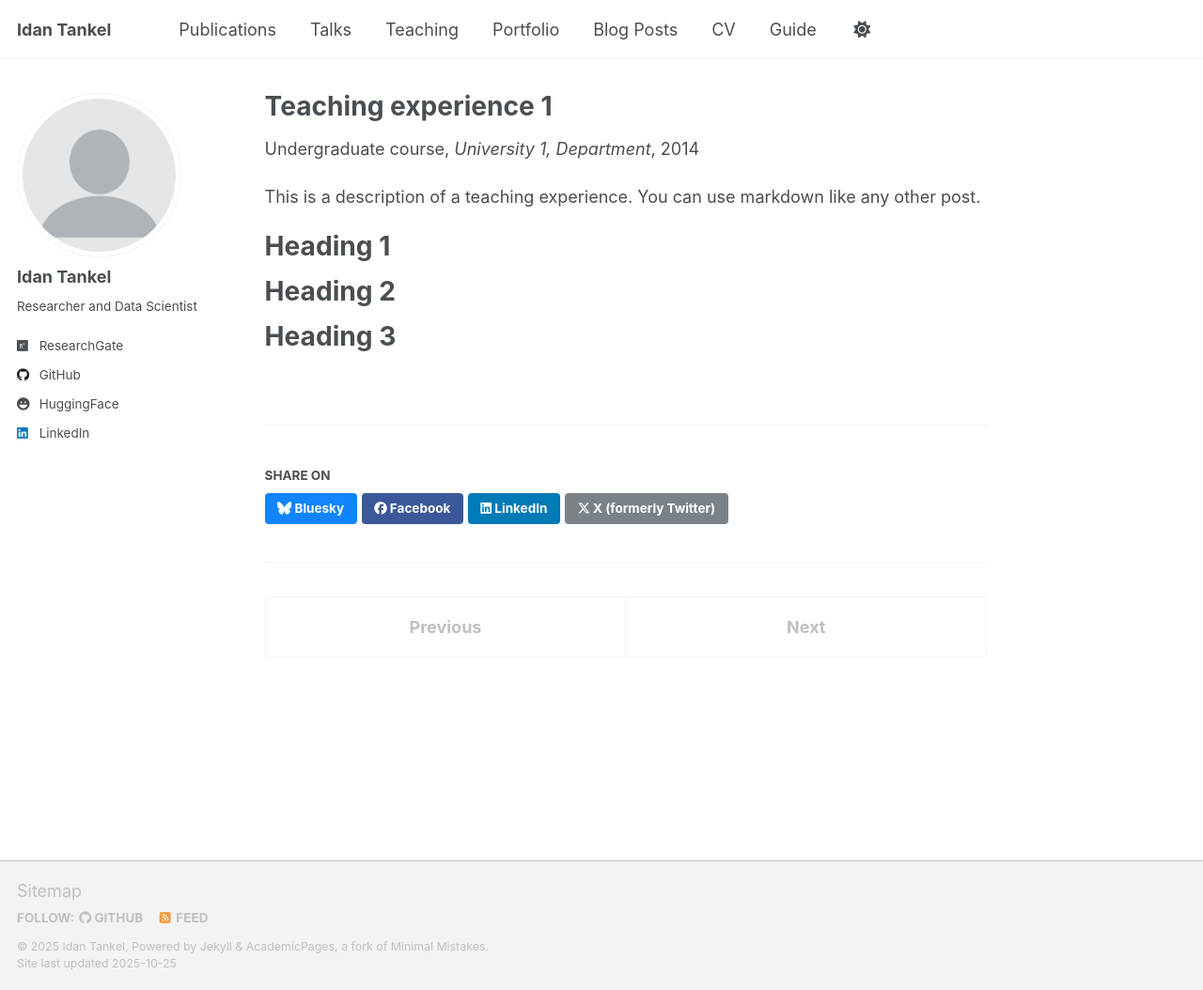
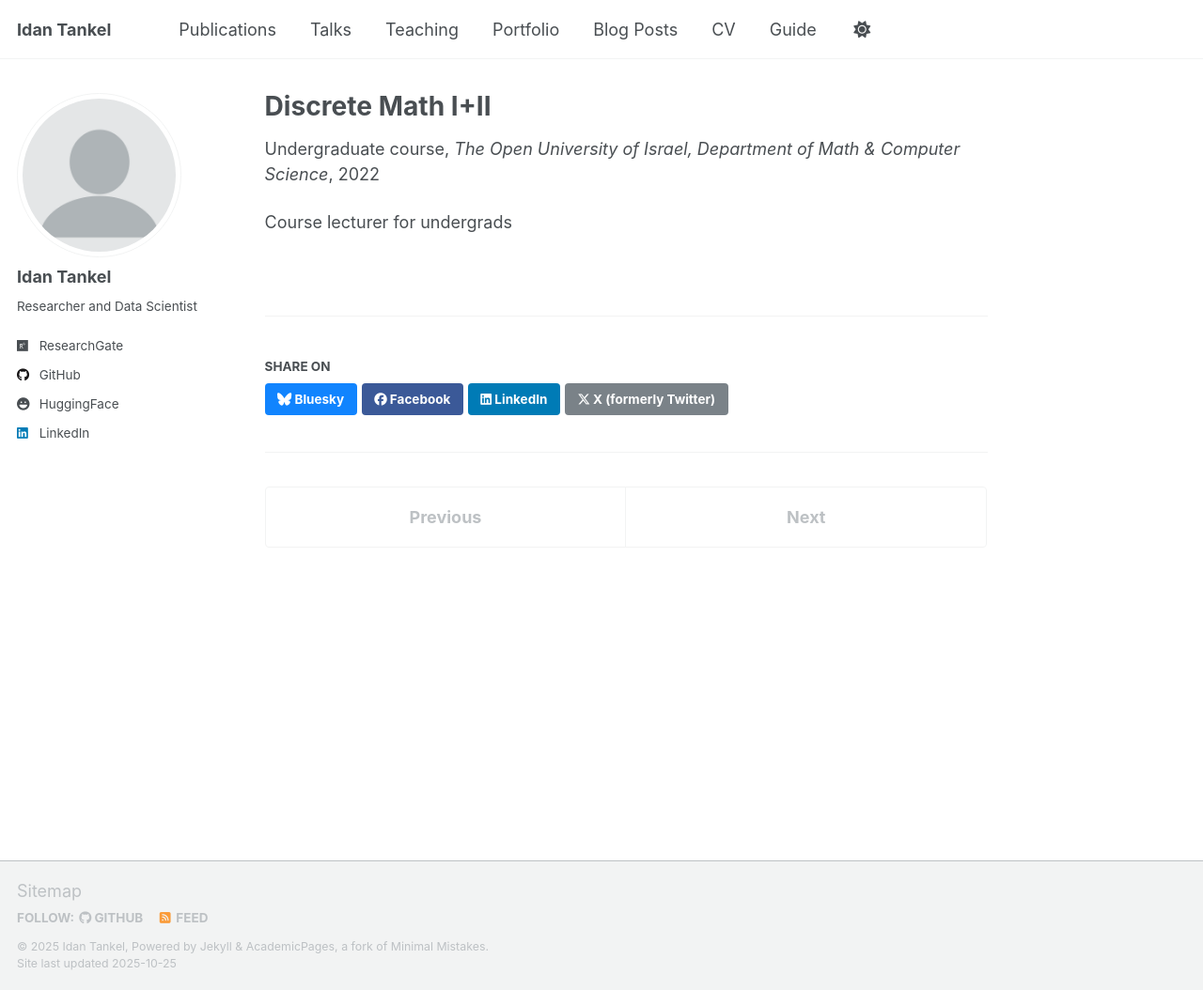
Before and after one commit to idan-tankel/idan-tankel.github.io, a Jekyll site: the page built from _teaching/2014-spring-teaching-1.md, in a window 1280 px wide and 1054 px high. Shown: the whole window at 94% size. Built offline with Jekyll 4.4.1, drawn with Linux system fonts in a browser that asks for light colours; a script that is not in the unit is left out.

Commit message:
Revise teaching experience to Discrete Math I+II
Updated teaching experience details including title, venue, date, and location.

```diff
--- a/_teaching/2014-spring-teaching-1.md
+++ b/_teaching/2014-spring-teaching-1.md
@@ -1,20 +1,11 @@
 ---
-title: "Teaching experience 1"
+title: "Discrete Math I+II"
 collection: teaching
 type: "Undergraduate course"
-permalink: /teaching/2014-spring-teaching-1
-venue: "University 1, Department"
-date: 2014-01-01
-location: "City, Country"
+permalink:
+venue: "The Open University of Israel, Department of Math & Computer Science"
+date: 2022-06-07
+location: "Tel Aviv, Israel"
 ---
 
-This is a description of a teaching experience. You can use markdown like any other post.
-
-Heading 1
-======
-
-Heading 2
-======
-
-Heading 3
-======
+Course lecturer for undergrads
```
